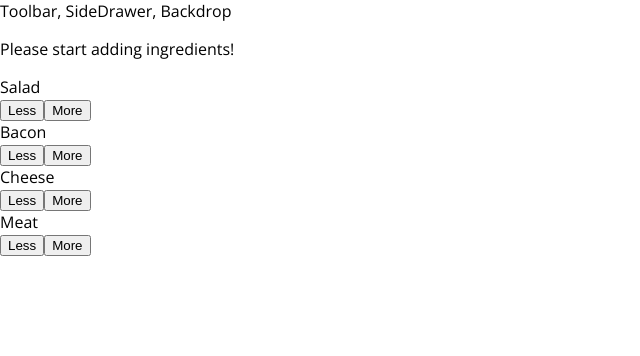
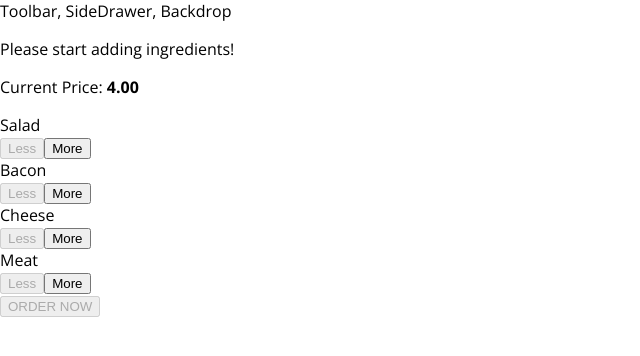
Before and after one commit to rmargaderdene/burger-builder-with-hooks, a React app: page / in a window 1280 px wide. Shown: the top 356 px of the page, without its empty margins (0-640 px from the left). Built offline with nearby package versions, Linux system fonts and the light colour scheme.

Commit message:
formatted js files and added Order Now function

```diff
--- a/src/App.js
+++ b/src/App.js
@@ -7,7 +7,7 @@
     return (
       <div>
         <Layout>
-          <BurgerBuilder/>
+          <BurgerBuilder />
         </Layout>
       </div>
     );
--- a/src/components/Burger/BuildControls/BuildControl/BuildControl.js
+++ b/src/components/Burger/BuildControls/BuildControl/BuildControl.js
@@ -5,8 +5,13 @@
   return (
     <div className={classes.BuildControl}>
       <div className={classes.Label}>{props.labelText}</div>
-      <button className={classes.Less}>Less</button>
-      <button className={classes.More}>More</button>
+      <button
+        className={classes.Less}
+        onClick={props.removed}
+        disabled={props.disabled}>Less</button>
+      <button
+        className={classes.More}
+        onClick={props.added}>More</button>
     </div>
   );
 };
--- a/src/components/Burger/BuildControls/BuildControls.css
+++ b/src/components/Burger/BuildControls/BuildControls.css
@@ -8,3 +8,45 @@
   margin: auto;
   padding: 10px 0;
 }
+
+
+.OrderButton {
+    background-color: #DAD735;
+    outline: none;
+    cursor: pointer;
+    border: 1px solid #966909;
+    color: #966909;
+    font-family: inherit;
+    font-size: 1.2em;
+    padding: 15px 30px;
+    box-shadow: 2px 2px 2px #966909;
+}
+
+.OrderButton:hover, .OrderButton:active {
+    background-color: #A0DB41;
+    border: 1px solid #966909;
+    color: #966909;
+}
+
+.OrderButton:disabled {
+    background-color: #C7C6C6;
+    cursor: not-allowed;
+    border: 1px solid #ccc;
+    color: #888888;
+}
+
+.OrderButton:not(:disabled) {
+    animation: enable 0.3s linear;
+}
+
+@keyframes enable {
+    0% {
+        transform: scale(1);
+    }
+    60% {
+        transform: scale(1.1);
+    }
+    100% {
+        transform: scale(1);
+    }
+}
--- a/src/components/Burger/BuildControls/BuildControls.js
+++ b/src/components/Burger/BuildControls/BuildControls.js
@@ -3,18 +3,28 @@
 import BuildControl from './BuildControl/BuildControl';
 
 const controls = [
-  {label: 'Salad', type: 'salad'},
-  {label: 'Bacon', type: 'bacon'},
-  {label: 'Cheese', type: 'cheese'},
-  {label: 'Meat', type: 'meat'},
+  { label: 'Salad', type: 'salad' },
+  { label: 'Bacon', type: 'bacon' },
+  { label: 'Cheese', type: 'cheese' },
+  { label: 'Meat', type: 'meat' },
 ];
 
 const buildControls = (props) => {
   return (
     <div className={classes.BuildControls}>
+      <p>Current Price: <strong>{props.price.toFixed(2)}</strong></p>
       {controls.map(ctrl => (
-        <BuildControl key={ctrl.label} labelText={ctrl.label} />
+        <BuildControl
+          key={ctrl.label}
+          labelText={ctrl.label}
+          added={() => props.ingredientAdded(ctrl.type)}
+          removed={() => props.ingredientRemoved(ctrl.type)}
+          disabled={props.disabled[ctrl.type]}
+        />
       ))}
+      <button
+        className={classes.OrderButton}
+        disabled={!props.purchasable}>ORDER NOW</button>
     </div>
   );
 };
--- a/src/components/Burger/BurgerIngredient/BurgerIngredient.js
+++ b/src/components/Burger/BurgerIngredient/BurgerIngredient.js
@@ -3,7 +3,7 @@
 import PropTypes from 'prop-types'
 
 class BurgerIngredient extends React.Component {
-  render () {
+  render() {
     let ingredient = null;
 
     switch (this.props.type) {
--- a/src/containers/BurgerBuilder/BurgerBuilder.js
+++ b/src/containers/BurgerBuilder/BurgerBuilder.js
@@ -1,6 +1,13 @@
 import React, { Fragment, Component } from 'react';
 import Burger from '../../components/Burger/Burger';
 import BurgerControls from '../../components/Burger/BuildControls/BuildControls';
+
+const INGREDIENT_PRICES = {
+  salad: 0.5,
+  cheese: 0.4,
+  meat: 1.3,
+  bacon: 0.7,
+}
 
 class BurgerBuilder extends Component {
   // constructor(props) {
@@ -14,16 +21,72 @@
       bacon: 0,
       cheese: 0,
       meat: 0
-    }
+    },
+    totalPrice: 4,
+    purchasable: false
   }
 
-  render () {
-      return (
-        <Fragment>
-          <Burger ingredients={this.state.ingredients}/>
-          <BurgerControls />
-        </Fragment>
-      );
+  updatePurchasable(ingredients) {
+    const sum = Object.keys(ingredients)
+      .map(igKey => { return ingredients[igKey] })
+      .reduce((sum, el) => {
+        return sum + el;
+      }, 0);
+    this.setState({ purchasable: sum > 0 });
+  }
+
+  addIngredientHandler = (type) => {
+    const oldCount = this.state.ingredients[type];
+    const updatedCount = oldCount + 1;
+    const updatedIngredients = {
+      ...this.state.ingredients
+    };
+    updatedIngredients[type] = updatedCount;
+    const priceAddition = INGREDIENT_PRICES[type];
+    const oldPrice = this.state.totalPrice;
+    const newPrice = oldPrice + priceAddition;
+    this.setState({ totalPrice: newPrice, ingredients: updatedIngredients });
+    this.updatePurchasable(updatedIngredients);
+  }
+
+  removeIngredientHandler = (type) => {
+    const oldCount = this.state.ingredients[type];
+    if (oldCount <= 0)
+      return;
+
+    const updatedCount = oldCount - 1;
+    const updatedIngredients = {
+      ...this.state.ingredients
+    };
+    updatedIngredients[type] = updatedCount;
+    const priceDeduction = INGREDIENT_PRICES[type];
+    const oldPrice = this.state.totalPrice;
+    const newPrice = oldPrice - priceDeduction;
+    this.setState({ totalPrice: newPrice, ingredients: updatedIngredients });
+    this.updatePurchasable(updatedIngredients);
+  }
+
+  render() {
+    const disabledInfo = {
+      ...this.state.ingredients
+    };
+
+    for (let key in disabledInfo) {
+      disabledInfo[key] = disabledInfo[key] <= 0
+    }
+
+    return (
+      <Fragment>
+        <Burger ingredients={this.state.ingredients} />
+        <BurgerControls
+          ingredientAdded={this.addIngredientHandler}
+          ingredientRemoved={this.removeIngredientHandler}
+          disabled={disabledInfo}
+          purchasable={this.state.purchasable}
+          price={this.state.totalPrice}
+        />
+      </Fragment>
+    );
   }
 }
 
```
Also changed, not shown: src/components/Burger/Burger.js (+9 -9 lines), 1 other file (tests, documents, lock files or other folders).
